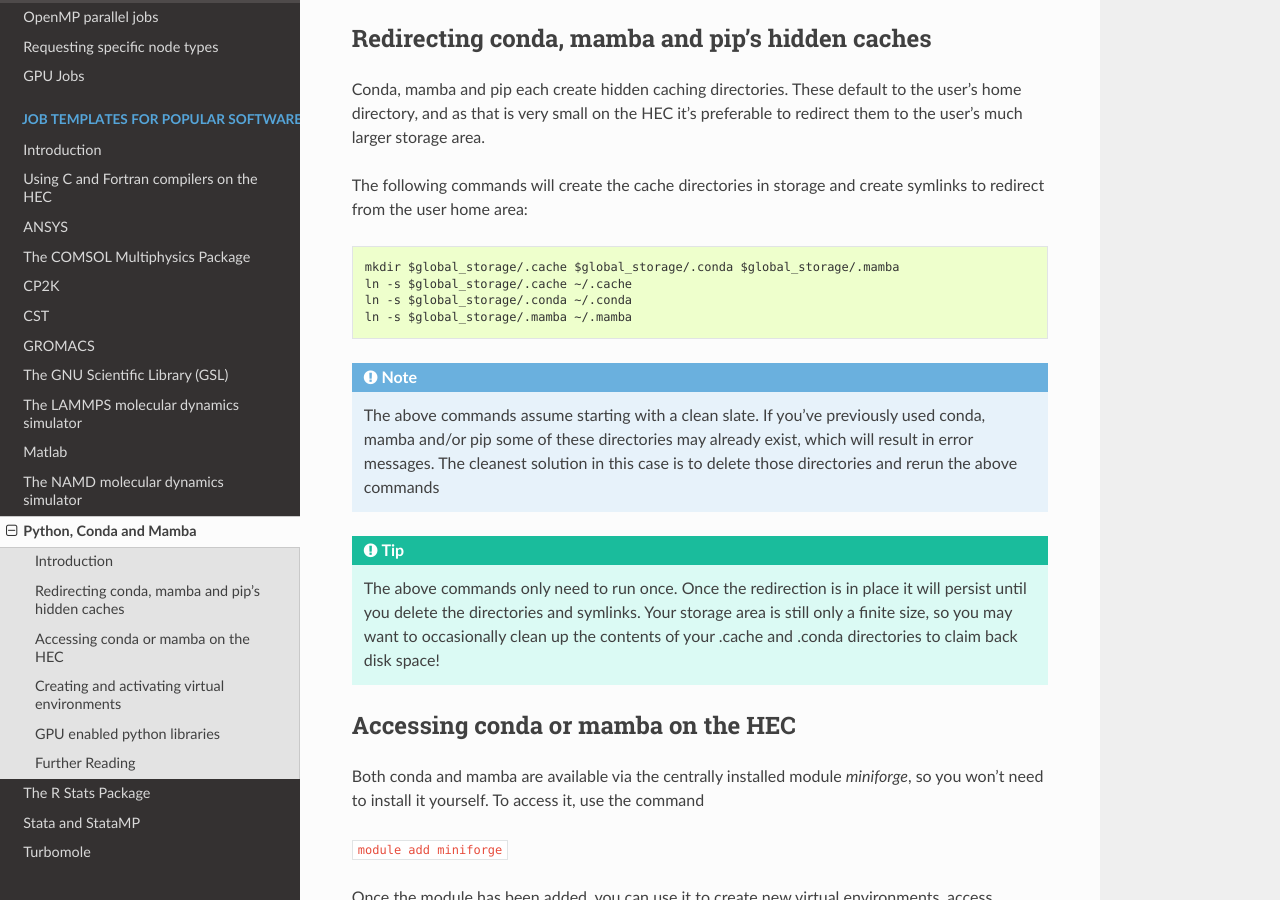
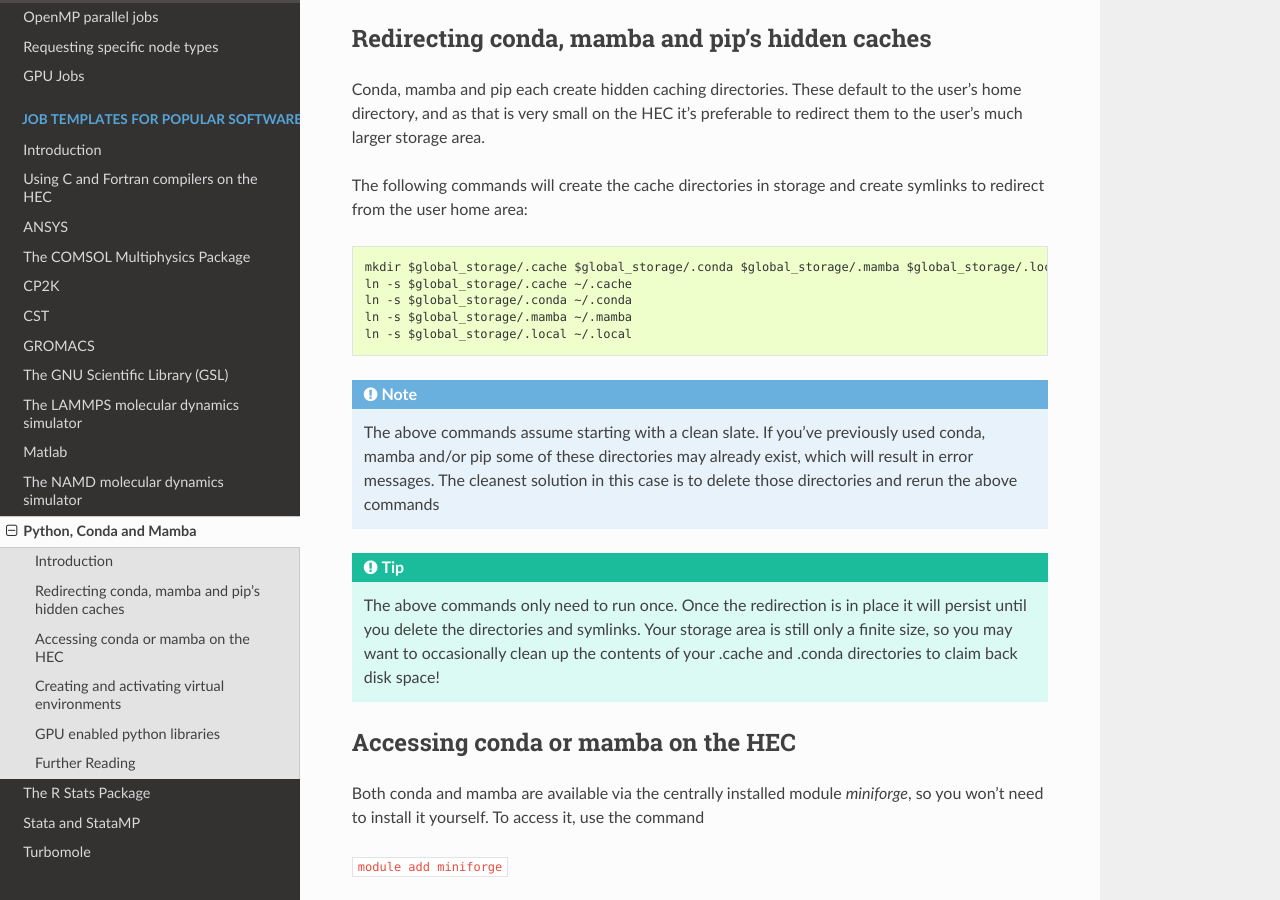
Before and after one commit to MikePacey/Lancaster-HEC, a Sphinx documentation site: the page built from docs/python.rst, in a window 1280 px wide and 900 px high, scrolled down 775 px. Built offline with Sphinx 7.4.7 and the Read the Docs theme 3.1.0, drawn with Linux system fonts in a browser that asks for light colours; formulas are drawn with MathJax 3.

Commit message:
main branch

```diff
--- a/docs/python.rst
+++ b/docs/python.rst
@@ -47,10 +47,11 @@ create symlinks to redirect from the user home area:
 
 .. code-block:: console
 
-  mkdir $global_storage/.cache $global_storage/.conda $global_storage/.mamba
+  mkdir $global_storage/.cache $global_storage/.conda $global_storage/.mamba $global_storage/.local
   ln -s $global_storage/.cache ~/.cache
   ln -s $global_storage/.conda ~/.conda
   ln -s $global_storage/.mamba ~/.mamba
+  ln -s $global_storage/.local ~/.local
 
 .. Note::
 
--- a/docs/software/softintro.rst
+++ b/docs/software/softintro.rst
@@ -4,6 +4,6 @@ Introduction
 This section includes job templates for popular packages,
 in particular applications which have non-standard invocation.
 
-Most applications will work with the standard job templates for
+Most applications will work with the standard job templates
 as described in earlier sections, including :doc:`serial</submit>`,
 :doc:`MPI parallel</mpi>`, and :doc:`OpenMP parallel</mpi>`
```
